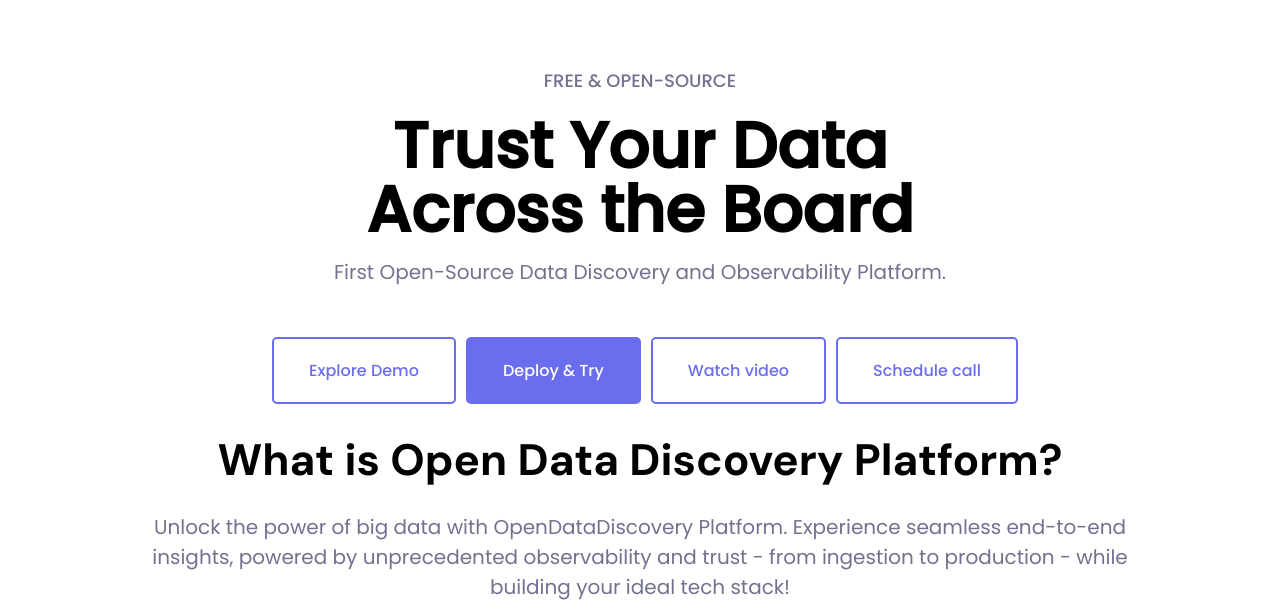
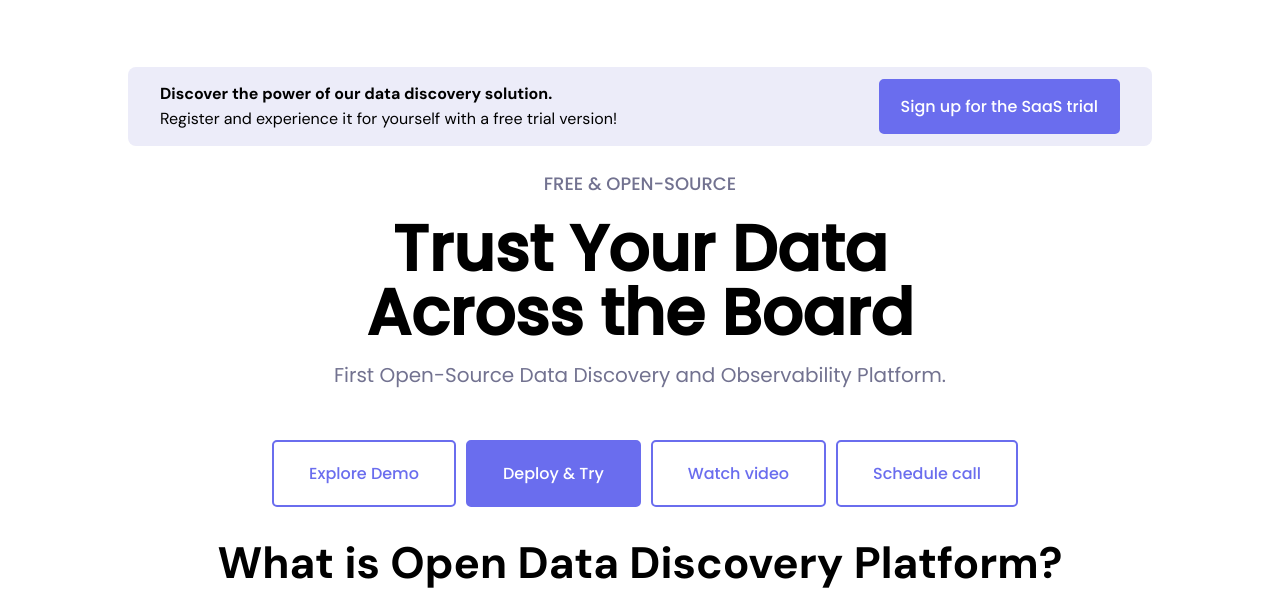
Before and after one commit to opendatadiscovery/odd-landing, a website built with webpack: page src/index.html in a window 1280 px wide. Shown: the part 120-732 px from the top of the page. Built offline with nearby package versions, Linux system fonts and the light colour scheme; files whose address does not match are found by name; a web font is replaced by a local one.

Commit message:
Added SaaS button.

```diff
--- a/src/assets/scss/elements/2_welcome.scss
+++ b/src/assets/scss/elements/2_welcome.scss
@@ -4,7 +4,34 @@
         padding: 10px 0;
     }
 
+    &__saas {
+        width: 100%;
+        background-color: $background-light;
+        padding: 12px 32px;
+        border-radius: 8px;
+        display: flex;
+        justify-content: space-between;
+        align-items: center;
+
+        @media screen and (max-width: $tableWidth) {
+            flex-direction: column;
+        }
+
+        &_offer {
+            @media screen and (max-width: $tableWidth) {
+               margin-bottom: 8px;
+            }
+        }
+
+        &_offer p {
+            @media screen and (max-width: $tableWidth) {
+                text-align: center;
+            }
+        }
+    }
+
     &__status {
+        margin-top: 24px;
         font-family: 'Poppins', sans-serif;
         font-weight: 500;
         font-size: rem(18px);
@@ -34,6 +61,20 @@
             @include button-hover-reverse();
         }
 
+        &_saas {
+            padding: 12px 20px !important;
+            color: $text-light !important;
+            background-color: $background-secondary !important;
+            @media screen and (max-width: $tableWidth) {
+                padding: 6px 10px !important;
+            }
+        }
+
+        &_saas:hover {
+            color: $text-secondary !important;
+            background-color: transparent !important;
+        }
+
         &_schedule {
             @include button-hover();
         }
--- a/src/index.html
+++ b/src/index.html
@@ -101,6 +101,17 @@
 
     <section class="container welcome">
       <div class="column-wrapper">
+        <div class="welcome__saas">
+          <div class="welcome__saas_offer">
+            <p ><b>Discover the power of our data discovery solution.</b> </p>
+            <p>Register and experience it for yourself with a free trial version!</p>
+          </div>
+          <a target="_blank" href="https://iam.ditro.io/login">
+          <button class="button welcome__buttons_saas">
+            Sign up for the SaaS trial
+          </button>
+          </a>
+        </div>
         <p class="welcome__status">
           FREE & OPEN-SOURCE
         </p>
```
Also changed, not shown: docs/index.html (+1 -1 lines), 2 other files.
